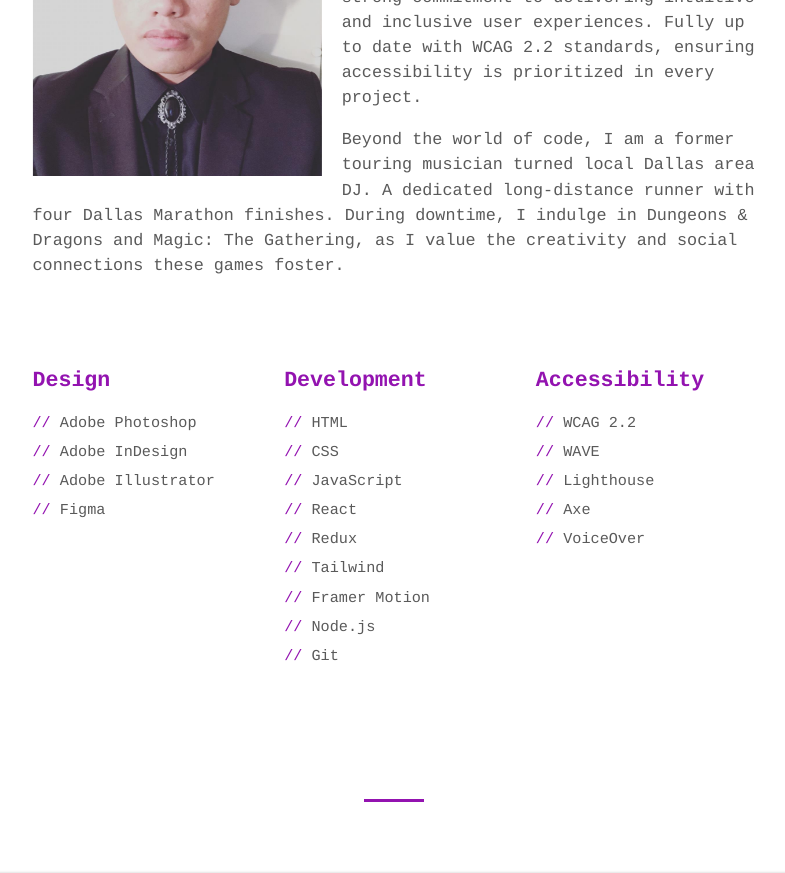
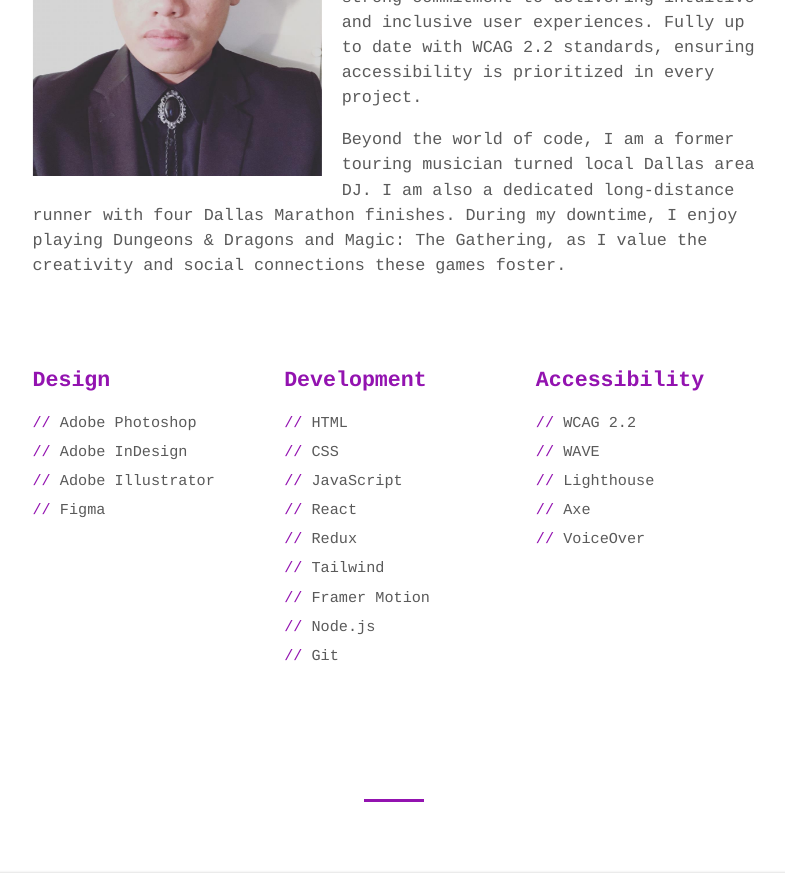
Before and after one commit to giantcarlos/dev-portfolio, a React (Create React App) app: page / in a window 1280 px wide. Shown: the part 1120-1993 px from the top of the page, without its empty margins (246-1031 px from the left). Built offline with nearby package versions, Linux system fonts and the light colour scheme.

Commit message:
Bio edit

```diff
--- a/src/Components/Bio.js
+++ b/src/Components/Bio.js
@@ -10,7 +10,7 @@ function Bio() {
       <div className="bio">
         <img className="me" src="bolo.jpg" alt="headshot photo of Gian Carlos" />
         <p>Manila-born, Texas-based front-end web developer specializing in UI design and web accessibility. Skilled in JavaScript, React, Redux, HTML, and CSS, with a strong commitment to delivering intuitive and inclusive user experiences. Fully up to date with WCAG 2.2 standards, ensuring accessibility is prioritized in every project.</p>
-        <p>Beyond the world of code, I am a former touring musician turned local Dallas area DJ. A dedicated long-distance runner with four Dallas Marathon finishes. During downtime, I indulge in Dungeons & Dragons and Magic: The Gathering, as I value the creativity and social connections these games foster.</p>
+        <p>Beyond the world of code, I am a former touring musician turned local Dallas area DJ. I am also a dedicated long-distance runner with four Dallas Marathon finishes. During my downtime, I enjoy playing Dungeons & Dragons and Magic: The Gathering, as I value the creativity and social connections these games foster.</p>
       </div>
       <div className="skills">
         <Fade delay={100}>
```
